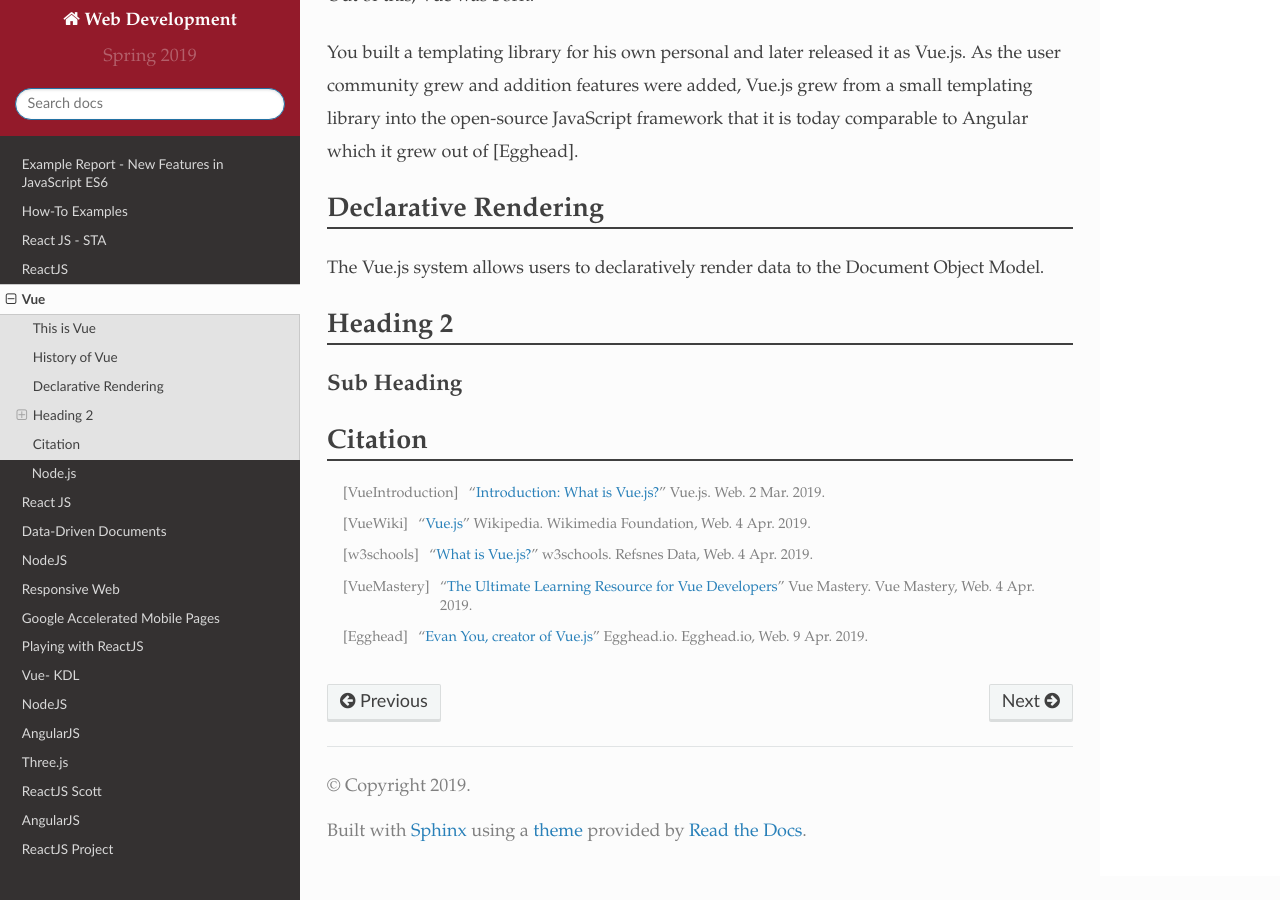
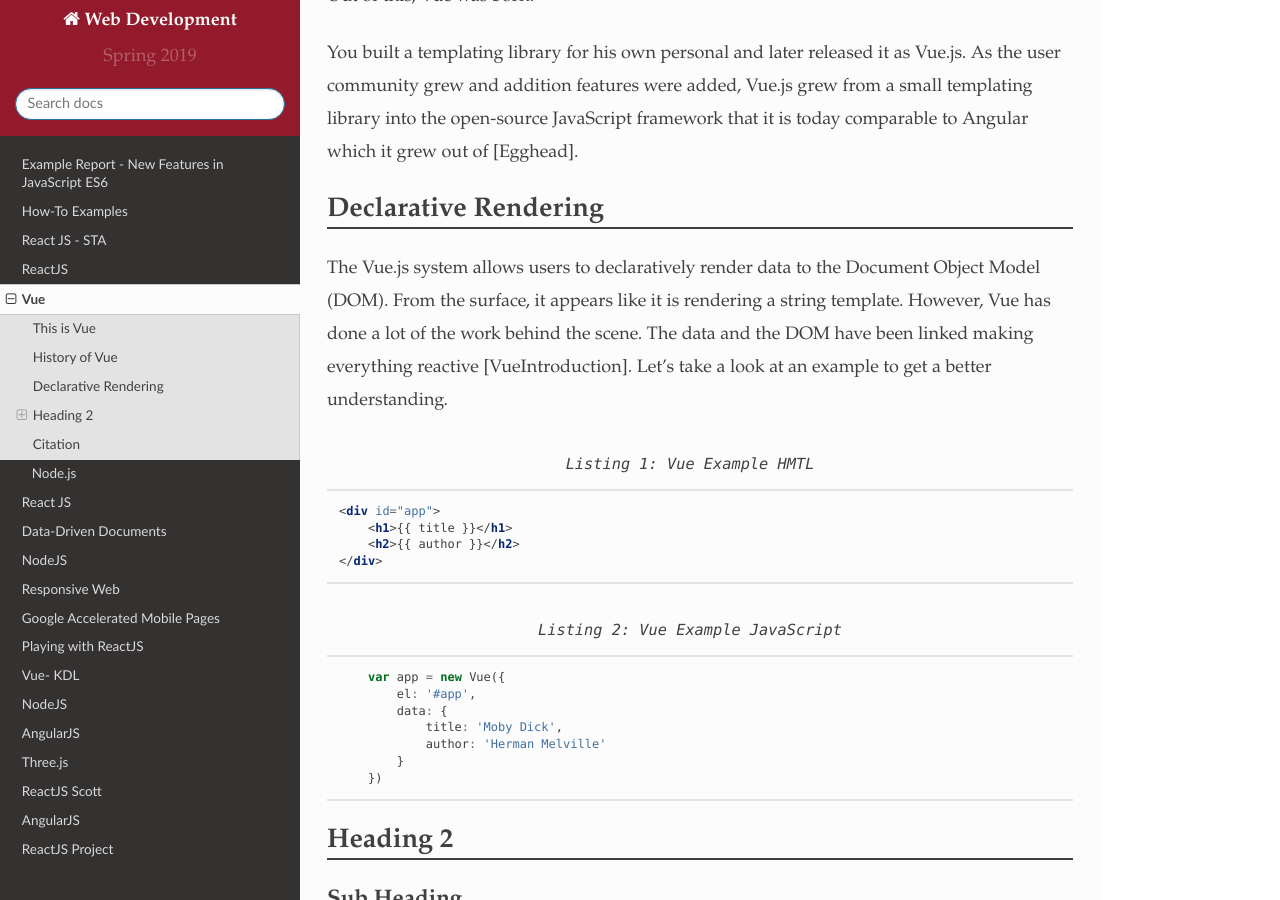
Before and after one commit to pvcraven/2019_spring_web_dev, a Sphinx documentation site: the page built from source/final/chumbley/index.rst, in a window 1280 px wide and 900 px high, scrolled down 822 px. Built offline with Sphinx 7.4.7 and the Read the Docs theme 2.0.0, drawn with Linux system fonts in a browser that asks for light colours.

Commit message:
More work on final

```diff
--- a/source/final/chumbley/index.rst
+++ b/source/final/chumbley/index.rst
@@ -38,7 +38,30 @@
 ---------------------
 
 The Vue.js system allows users to declaratively render data to the Document
-Object Model.
+Object Model (DOM). From the surface, it appears like it is rendering a string
+template. However, Vue has done a lot of the work behind the scene. The data and
+the DOM have been linked making everything reactive [VueIntroduction]. Let's
+take a look at an example to get a better understanding.
+
+.. code-block:: HTML
+	:caption: Vue Example HMTL
+
+        <div id="app">
+            <h1>{{ title }}</h1>
+            <h2>{{ author }}</h2>
+        </div>
+
+.. code-block:: JavaScript
+    :caption: Vue Example JavaScript
+
+        var app = new Vue({
+            el: '#app',
+            data: {
+                title: 'Moby Dick',
+                author: 'Herman Melville'
+            }
+        })
+
 
 Heading 2
 ---------
```
